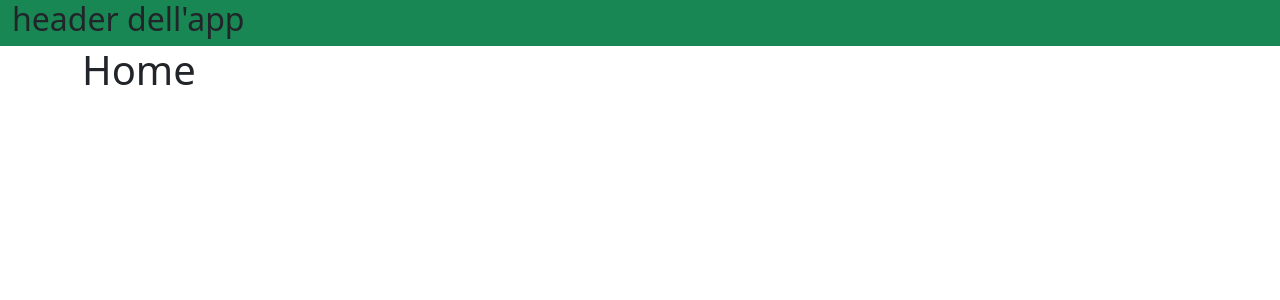
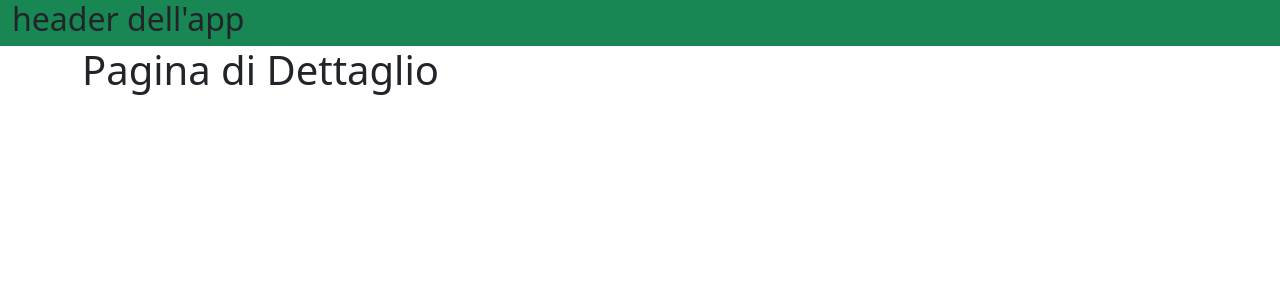
Before and after one commit to SergioGBosco/webapp-react, a React (Vite) app: page /1 in a window 1280 px wide. Shown: the top 300 px of the page. Built offline with nearby package versions, Linux system fonts and the light colour scheme.

Commit message:
feat: add router for pages

```diff
--- a/src/App.jsx
+++ b/src/App.jsx
@@ -1,15 +1,21 @@
-import Header from "./assets/components/Header"
+
 import HomePage from "./assets/pages/HomePage"
 import MovieDetailPage from "./assets/pages/MovieDetailPage"
 import DefaultLayout from "./assets/layout/DefaultLayout"
-import { BrowserRouter, Router, Route } from "react-router-dom"
+import { BrowserRouter, Routes, Route } from "react-router-dom"
 function App() {
 
 
   return (
     <>
-      <Header />
-      <HomePage />
+      <BrowserRouter>
+        <Routes>
+          <Route element={<DefaultLayout />}>
+            <Route path="/" element={<HomePage />} />
+            <Route path="/:id" element={<MovieDetailPage />} />
+          </Route>
+        </Routes>
+      </BrowserRouter>
 
 
 
```
